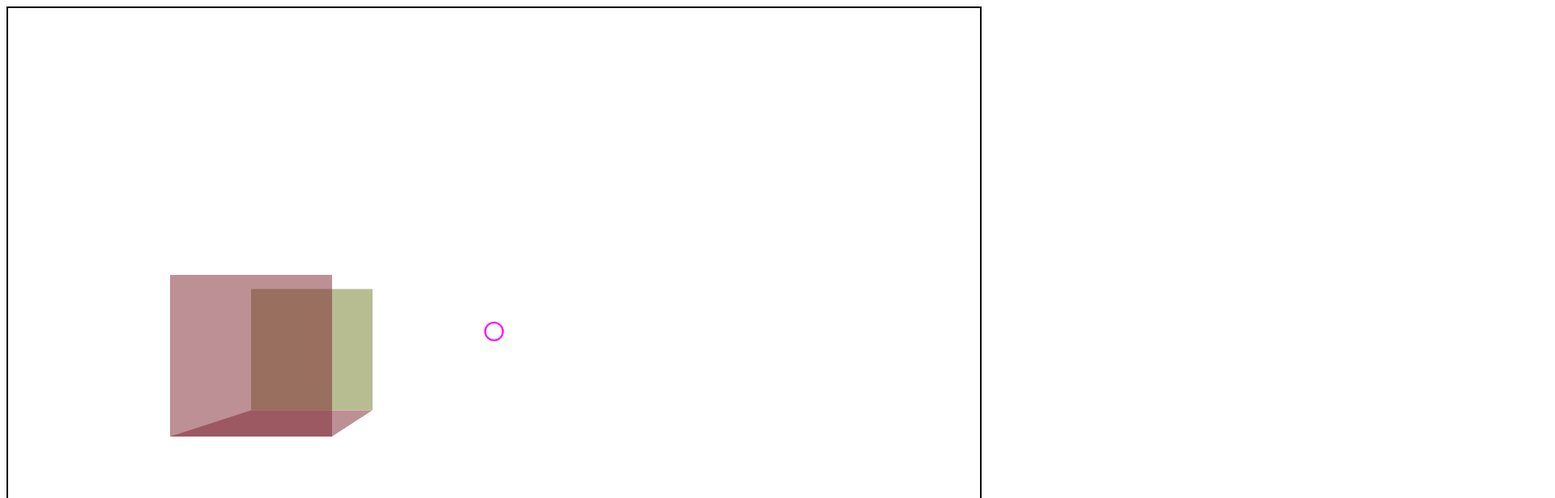
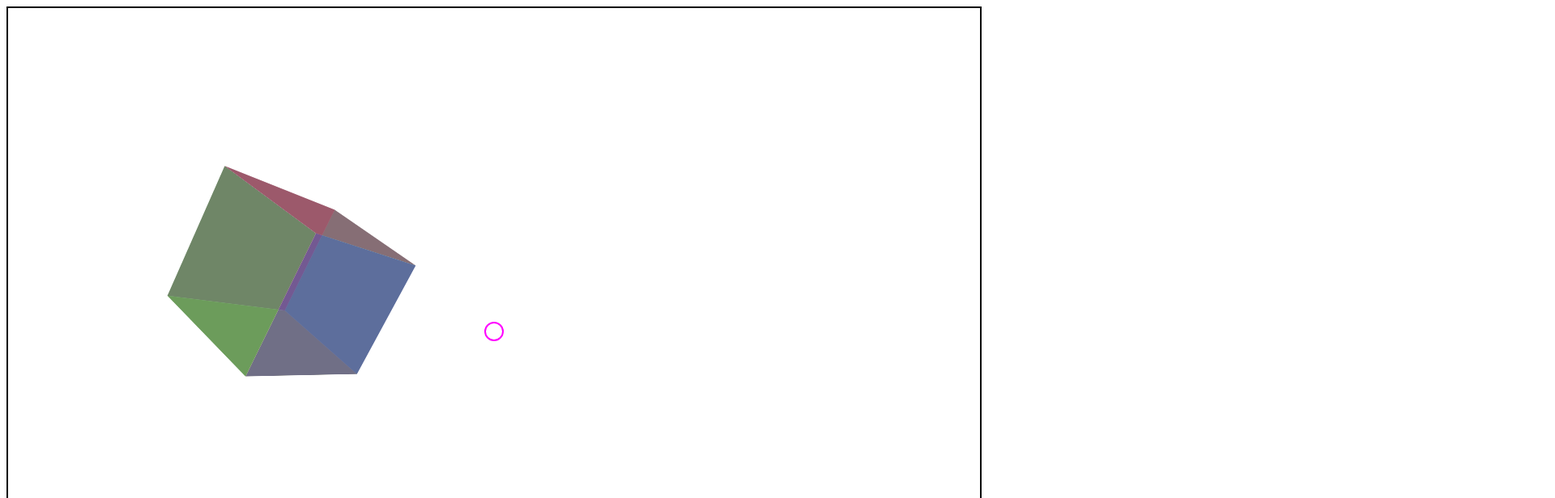
Before and after one commit to ernygg/10a_JavaScript_3D, a plain HTML site: page index.html in a window 1280 px wide. Shown: the top 616 px of the page at 81% size, 1920 px wide, since content can reach past the window. Drawn offline with Linux system fonts and the light colour scheme.

Commit message:
Ernests. Garbars

```diff
--- a/index.html
+++ b/index.html
@@ -12,8 +12,12 @@
                 <div id="square1"></div>
                 <div id="square2"></div>
                 <div id="square3"></div>
+                <div id="square4"></div>
+                <div id="square5"></div>
+                <div id="square6"></div>
             </div>
             <div id="pawn"></div>
         </div>
     </body>
 </html>
+<script src="script.js"></script>
--- a/script.js
+++ b/script.js
@@ -0,0 +1,33 @@
+var world = document.getElementById('world');
+
+world.style.transform = `rotateX(78deg) rotateY(390deg) rotateZ(30deg)`;
+
+let dir = "";
+
+document.addEventListener("keydown", event =>{
+	if(event.keyCode == 39 && dir != "left") {
+		dir = "right"
+	}
+	if(event.keyCode == 37 && dir != "right") {
+		dir = "left"
+	}
+	if(event.keyCode == 38 && dir != "down") {
+		dir = "up"
+	}
+	if(event.keyCode == 40 && dir != "down") {
+		dir = "down"
+	}
+}
+);
+if(dir == "right") {
+    square += box;
+}
+if(dir == "left") {
+    snakeX -= box;
+}
+if(dir == "up") {
+    snakeY -= box;
+}
+if(dir == "down") {
+    snakeY += box;
+}
--- a/style.css
+++ b/style.css
@@ -11,6 +11,7 @@
     width: inherit;
     height: inherit;
     transform-style: preserve-3d;
+    transform: rotateX(30deg) rotateY(30deg) rotateZ(30deg);
 }
 
 #square1 {
@@ -33,8 +34,32 @@
     position: absolute;
     height: 200px;
     width: 200px;
-    background: rgba(124, 34, 46, 0.5);
+    background: rgba(34, 124, 38, 0.5);
     transform: translate3d(200px, 430px, -100px) rotateX(90deg) ;
+}
+
+#square4 {
+    position: absolute;
+    height: 200px;
+    width: 200px;
+    background: rgba(34, 118, 124, 0.5);
+    transform: translate3d(200px, 230px, -100px) rotateX(90deg) ;
+}
+
+#square5 {
+    position: absolute;
+    height: 200px;
+    width: 200px;
+    background: rgba(124, 34, 83, 0.5);
+    transform: translate3d(100px, 330px, -100px) rotateY(90deg) ;
+}
+
+#square6 {
+    position: absolute;
+    height: 200px;
+    width: 200px;
+    background: rgba(43, 34, 124, 0.5);
+    transform: translate3d(300px, 330px, -100px) rotateY(90deg) ;
 }
 
 #pawn {
```
